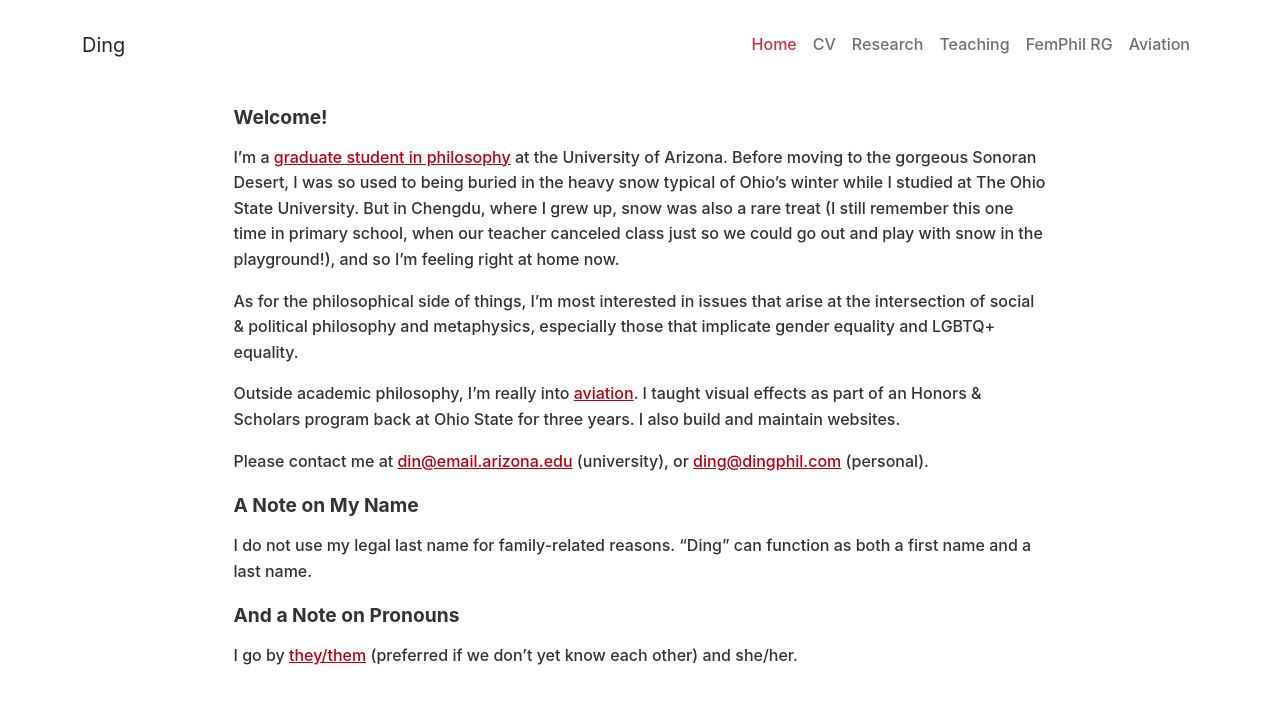
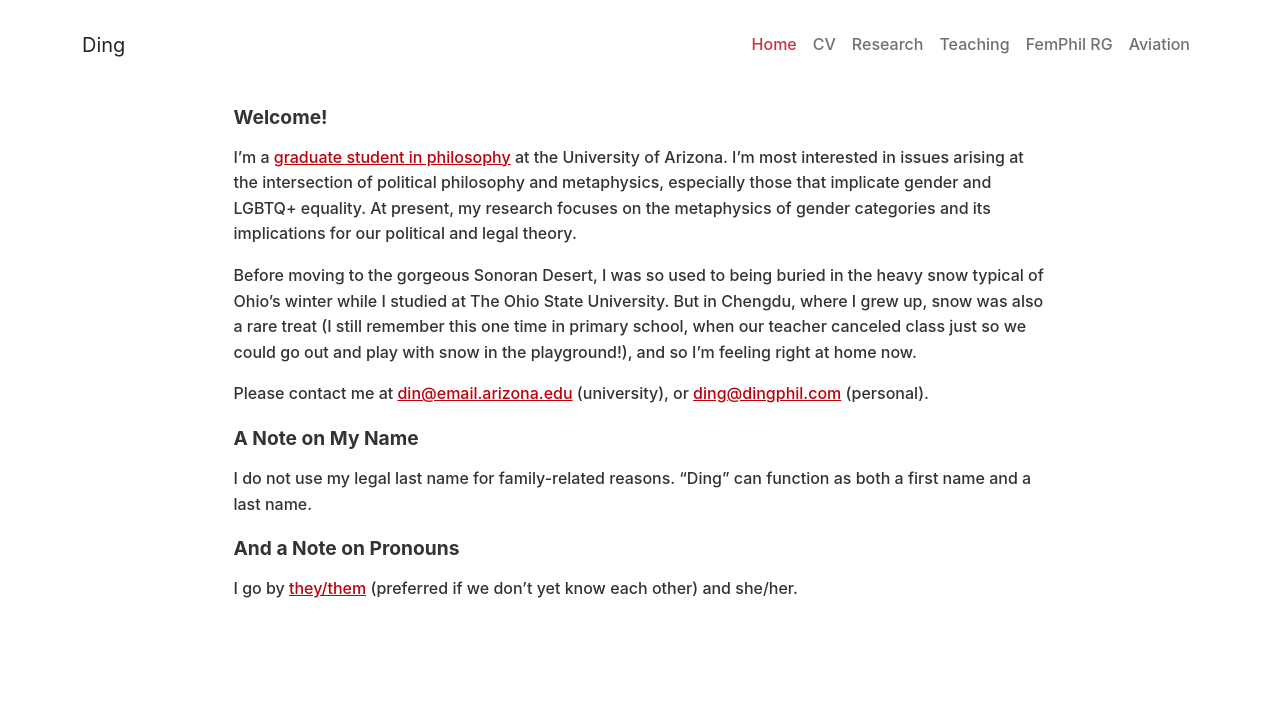
Before and after one commit to dingherself/dingherself.github.io, a Jekyll site: the page built from index.html, in a window 1280 px wide. Shown: the top 704 px of the page. Built offline with Jekyll 4.4.1, drawn with Linux system fonts in a browser that asks for light colours; nearby versions of some CDN libraries; some web fonts are replaced.

Commit message:
updated bio

```diff
--- a/index.html
+++ b/index.html
@@ -6,9 +6,8 @@
 ---
 
 <h1 style="font-size: 1.2rem">Welcome!</h1>
-<p>I’m a <a href="https://philosophy.arizona.edu/people/ding-zhiyuan-li">graduate student in philosophy</a> at the University of Arizona. Before moving to the gorgeous Sonoran Desert, I was so used to being buried in the heavy snow typical of Ohio’s winter while I studied at The Ohio State University. But in Chengdu, where I grew up, snow was also a rare treat (I still remember this one time in primary school, when our teacher canceled class just so we could go out and play with snow in the playground!), and so I’m feeling right at home now.</p>
-<p>As for the philosophical side of things, I’m most interested in issues that arise at the intersection of social & political philosophy and metaphysics, especially those that implicate gender equality and LGBTQ+ equality.</p>
-<p>Outside academic philosophy, I’m really into <a href="https://www.dingphil.com/aviation/">aviation</a>. I taught visual effects as part of an Honors & Scholars program back at Ohio State for three years. I also build and maintain websites.</p>
+<p>I’m a <a href="https://philosophy.arizona.edu/people/ding-zhiyuan-li">graduate student in philosophy</a> at the University of Arizona. I’m most interested in issues arising at the intersection of political philosophy and metaphysics, especially those that implicate gender and LGBTQ+ equality. At present, my research focuses on the metaphysics of gender categories and its implications for our political and legal theory.</p>
+<p>Before moving to the gorgeous Sonoran Desert, I was so used to being buried in the heavy snow typical of Ohio’s winter while I studied at The Ohio State University. But in Chengdu, where I grew up, snow was also a rare treat (I still remember this one time in primary school, when our teacher canceled class just so we could go out and play with snow in the playground!), and so I’m feeling right at home now.</p>
 <script language="JavaScript" type="text/javascript">
   var u = "din";
   var arr = "@";
```
